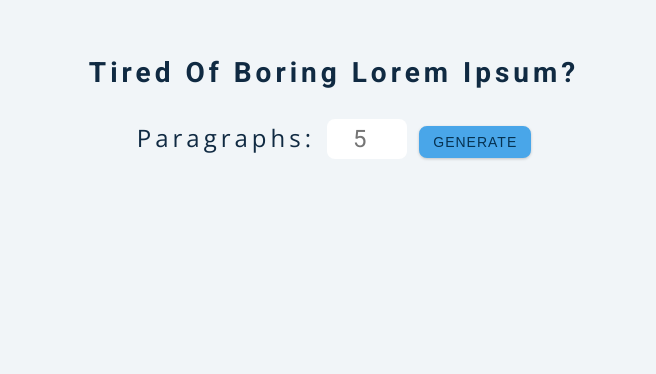
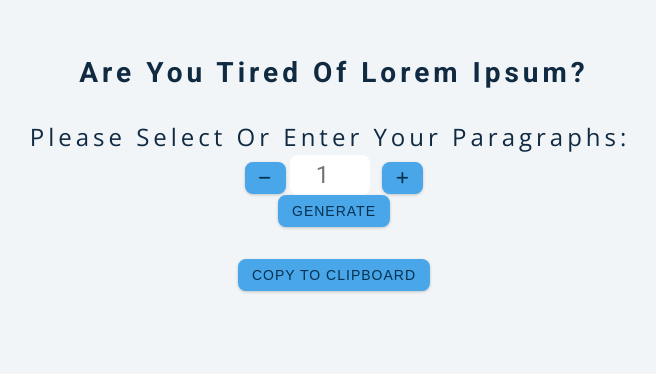
Before and after one commit to sh007kh/javascript-exercises, a plain HTML site: page 13-lorem-ipsum/index.html in a window 1280 px wide. Shown: the part 101-475 px from the top of the page, without its empty margins (306-962 px from the left). Drawn offline with nearby package versions, Linux system fonts and the light colour scheme.

Commit message:
[lorem ipsum] add increase and decrease btn,add copy text btn in html

```diff
--- a/13-lorem-ipsum/index.html
+++ b/13-lorem-ipsum/index.html
@@ -3,30 +3,44 @@
   <head>
     <meta charset="UTF-8" />
     <meta name="viewport" content="width=device-width, initial-scale=1.0" />
-    <title>Lorem Ipsum</title>
+    <meta http-equiv="X-UA-Compatible" content="ie=edge" />
+    <title>LoremIpsum || generator</title>
 
-    <!-- styles -->
-    <link rel="stylesheet" href="styles.css" />
+    <!-- font-awesome -->
+    <link rel="stylesheet" href="../fontawesome-free-6.1.1-web/css/all.css" />
+    <!-- styles css -->
+    <link rel="stylesheet" href="./styles.css" />
   </head>
-  <body>
-    <section class="section">
-      <div class="section-center">
-        <h3>tired of boring lorem ipsum?</h3>
-        <form class="lorem-form">
-          <label for="amount">paragraphs:</label>
+  <section class="section">
+    <div class="section-center lorem-center">
+      <h3 class="lorem-title">are you tired of lorem ipsum?</h3>
+      <form class="lorem-form">
+        <label for="amount">please select or enter your paragraphs:</label>
+        <div class="input-container">
+          <button type="button" class="btn btn-decrease">
+            <span><i class="fas fa-minus"></i></span>
+          </button>
           <input
             type="number"
+            name="amount"
             min="1"
+            max="9"
+            id="amount"
             class="amount"
-            id="amount"
-            placeholder="5"
+            placeholder="1"
           />
-          <button class="btn lorem-submit">generate</button>
-        </form>
-      </div>
-      <div class="lorem-text"></div>
-    </section>
-    <!-- javascript -->
-    <script src="app.js"></script>
+          <button type="button" class="btn btn-increment">
+            <span><i class="fas fa-plus"></i></span>
+          </button>
+        </div>
+        <button type="submit" class="btn btn-submit">generate</button>
+      </form>
+      <button type="button" class="btn btn-copy">copy to clipboard</button>
+      <article class="lorem-text-container"></article>
+    </div>
+  </section>
+  <body>
+    <!-- js -->
+    <script src="./app.js"></script>
   </body>
 </html>
```
